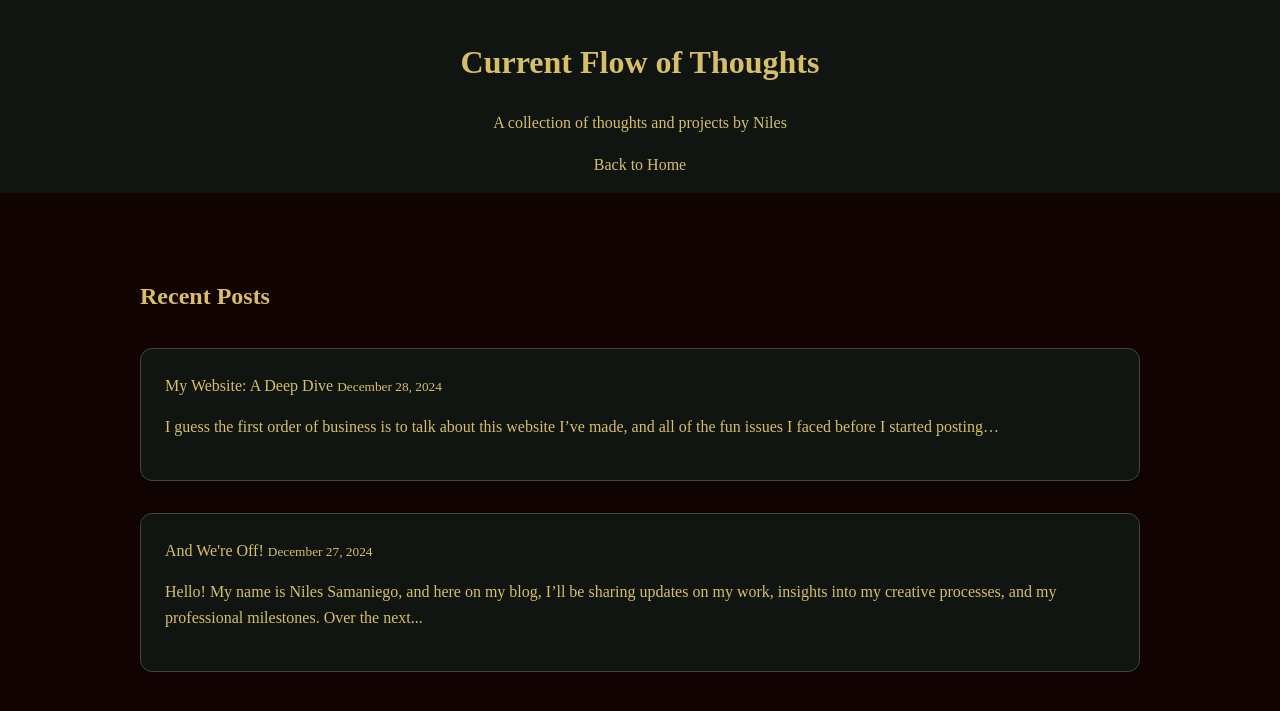
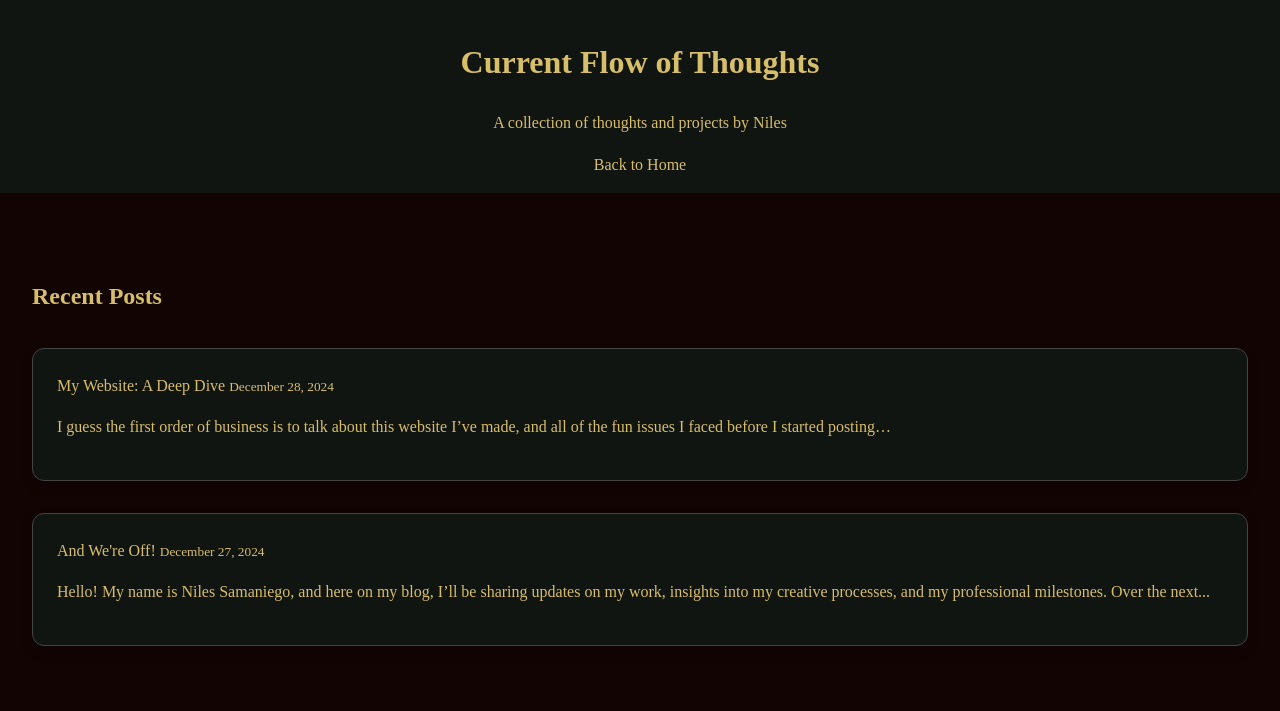
Before and after one commit to n-samaniego/Current-Flow-of-Thoughts, a Jekyll site: the page built from index.html, in a window 1280 px wide. Shown: the top 711 px of the page. Built offline with Jekyll 4.4.1, drawn with Linux system fonts in a browser that asks for light colours; the list of posts is cut into pages by our own code.

Commit message:
Update style.css

```diff
--- a/assets/style.css
+++ b/assets/style.css
@@ -33,7 +33,7 @@ a:hover {
 
 /* Main Container for Posts */
 main {
-    max-width: 1000px;  /* Slightly narrower for better focus */
+    max-width: 1500px;  /* Slightly narrower for better focus */
     margin: 2rem auto;  /* Center vertically and horizontally */
     padding: 2rem;
     width: 95%;  /* Slight margin from window edges */
```
